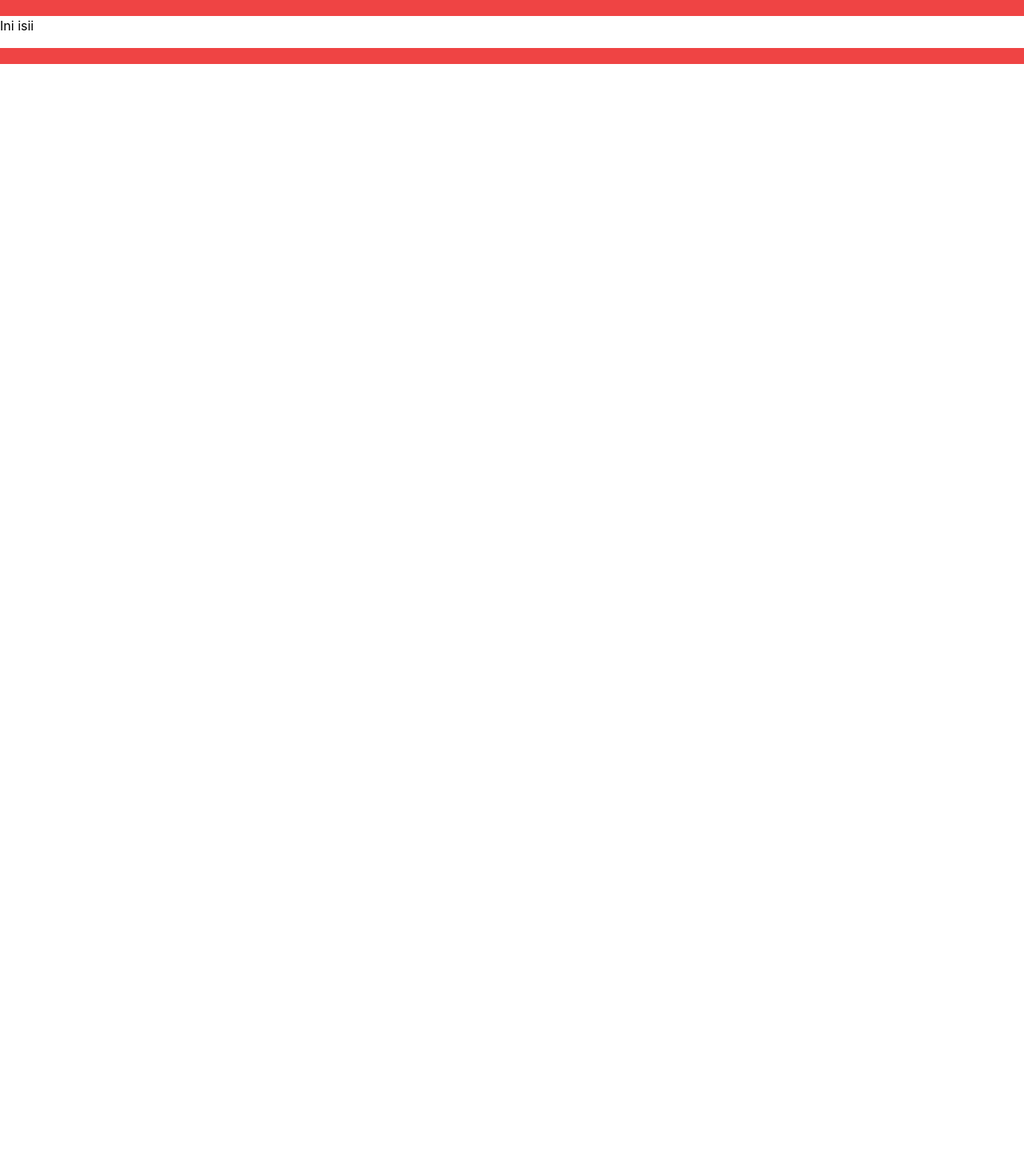
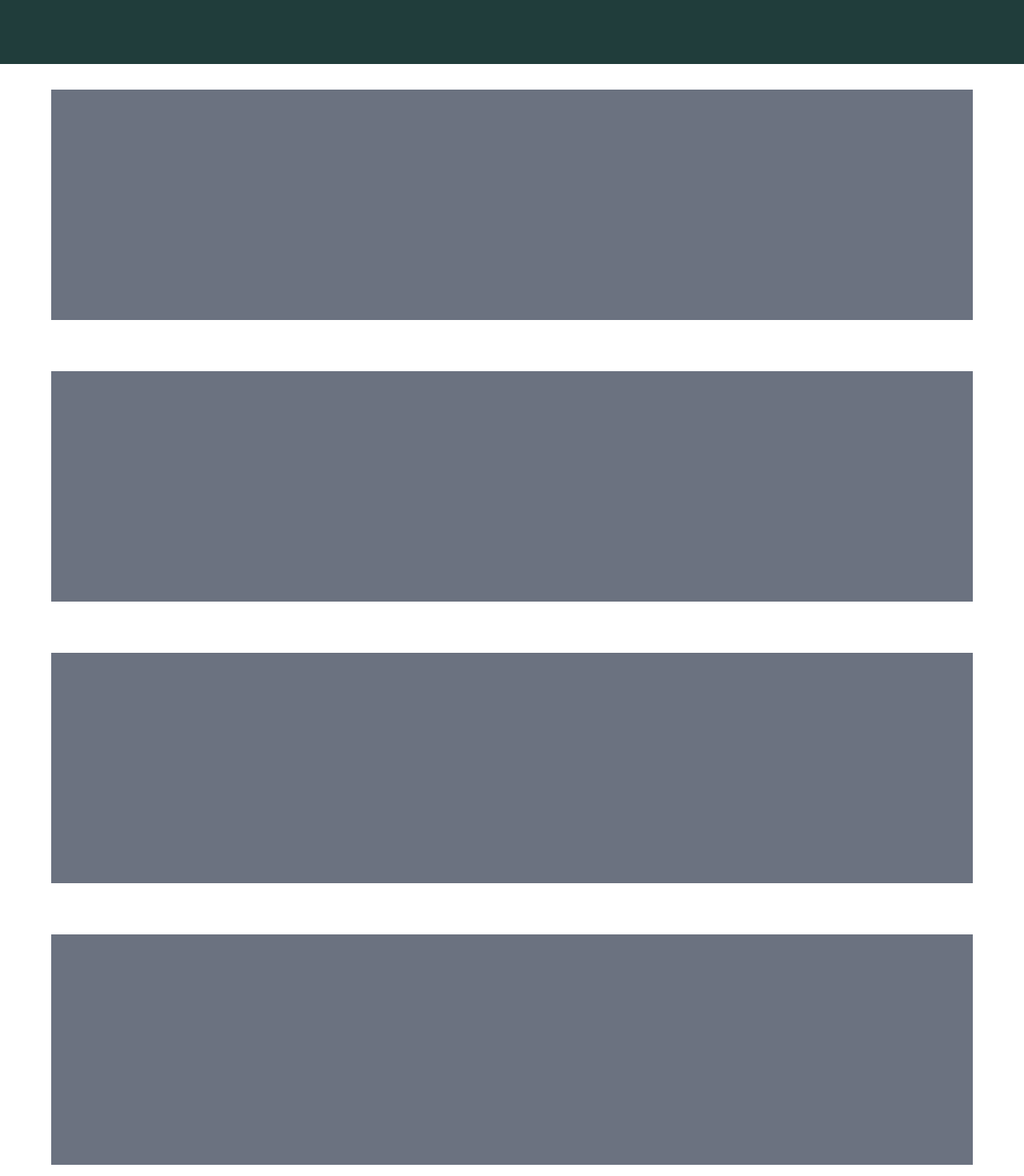
Before and after one commit to akbarmridho/infest-2022, a Next.js app: page / in a window 1280 px wide. Shown: the top 1470 px of the page at 80% size. Before the commit the page ends 800 px from the top, so only its background shows below. Built offline with nearby package versions, Linux system fonts and the light colour scheme.

Commit message:
wireframe main page (wip)

```diff
--- /dev/null
+++ b/components/About.tsx
@@ -0,0 +1,11 @@
+import { Component } from "react";
+
+export default class About extends Component {
+    render() {
+        return (
+            <div className='flex justify-center'>
+                <div className='bg-gray-500 w-full mx-16 my-8 h-72'></div>
+            </div>
+        )
+    }
+}
--- a/components/footer.tsx
+++ b/components/Footer.tsx
@@ -4,7 +4,7 @@ export default class Footer extends Component {
     render() {
         return (
             <>
-                <div className="h-5 bg-red-500 w-full"></div>
+                <div className="w-full bg-tgreen-300 h-80"></div>
             </>
         )
     }
--- a/components/header.tsx
+++ b/components/Header.tsx
@@ -4,7 +4,7 @@ export default class Header extends Component {
     render() {
         return (
             <>
-                <div className="h-5 bg-red-500 w-full"></div>
+                <div className="w-full h-20 bg-tgreen-300"></div>
             </>
         )
     }
--- a/components/layout.tsx
+++ b/components/Layout.tsx
@@ -1,6 +1,6 @@
 import { Component, ReactNode } from "react";
-import Footer from "./footer";
-import Header from "./header";
+import Footer from "./Footer";
+import Header from "./Header";
 
 interface Props {
     children: ReactNode
@@ -11,8 +11,10 @@ export default class Layout extends Component<Props, object> {
         return (
             <>
                 <Header/>
-                <main>
-                    {this.props.children}
+                <main className='bg-main bg-cover bg-repeat-y flex justify-center'>
+                    <div className="bg-white w-full xl:max-w-screen-xl">
+                        {this.props.children}
+                    </div>
                 </main>
                 <Footer/>
             </>
--- /dev/null
+++ b/components/LogoBanner.tsx
@@ -0,0 +1,11 @@
+import { Component } from "react";
+
+export default class LogoBanner extends Component {
+    render() {
+        return (
+            <div className='flex justify-center'>
+                <div className='bg-gray-500 w-full mx-16 my-8 h-72'></div>
+            </div>
+        )
+    }
+}
--- /dev/null
+++ b/components/Teaser.tsx
@@ -0,0 +1,11 @@
+import { Component } from "react";
+
+export default class Teaser extends Component {
+    render() {
+        return (
+            <div className='flex justify-center'>
+                <div className='bg-gray-500 w-full mx-16 my-8 h-72'></div>
+            </div>
+        )
+    }
+}
--- /dev/null
+++ b/components/Theme.tsx
@@ -0,0 +1,11 @@
+import { Component } from "react";
+
+export default class Theme extends Component {
+    render() {
+        return (
+            <div className='flex justify-center'>
+                <div className='bg-gray-500 w-full mx-16 my-8 h-72'></div>
+            </div>
+        )
+    }
+}
--- a/pages/_app.tsx
+++ b/pages/_app.tsx
@@ -1,6 +1,6 @@
 import '../styles/globals.css'
 import type { AppProps } from 'next/app'
-import Layout from '../components/layout'
+import Layout from '../components/Layout'
 
 function MyApp({ Component, pageProps }: AppProps) {
   return (
--- a/pages/index.tsx
+++ b/pages/index.tsx
@@ -1,6 +1,9 @@
 import type { NextPage } from 'next'
 import Head from 'next/head'
-import Image from 'next/image'
+import LogoBanner from '../components/LogoBanner'
+import About from '../components/About'
+import Theme from '../components/Theme'
+import Teaser from '../components/Teaser'
 
 const Home: NextPage = () => {
   return (
@@ -11,11 +14,12 @@ const Home: NextPage = () => {
         <link rel="icon" href="/favicon.ico" />
       </Head>
 
-      <div className='h-10'>
-        Ini isii
+      <div>
+        <LogoBanner/>
+        <About/>
+        <Theme/>
+        <Teaser/>
       </div>
-
-
     </>
   )
 }
--- a/styles/globals.css
+++ b/styles/globals.css
@@ -2,19 +2,6 @@
 @tailwind components;
 @tailwind utilities;
 
-html,
-body {
-  padding: 0;
-  margin: 0;
-  font-family: -apple-system, BlinkMacSystemFont, Segoe UI, Roboto, Oxygen,
-    Ubuntu, Cantarell, Fira Sans, Droid Sans, Helvetica Neue, sans-serif;
+::-webkit-scrollbar {
+  display: none;
 }
-
-a {
-  color: inherit;
-  text-decoration: none;
-}
-
-* {
-  box-sizing: border-box;
-}
--- a/tailwind.config.js
+++ b/tailwind.config.js
@@ -5,7 +5,23 @@ module.exports = {
     "./components/**/*.{js,ts,jsx,tsx}",
   ],
   theme: {
-    extend: {},
+    extend: {
+      colors: {
+        'tgreen': {
+          100: '#6C9493',
+          200: '#447270',
+          300: '#203D3B'
+        },
+        'tyellow': {
+          100: '#F6E272',
+          200: 'F6B815',
+          300: '#F69312'
+        }
+      },
+      backgroundImage: {
+        'main': "url('/background.svg')"
+      }
+    }
   },
   plugins: [],
 }
```
Also changed, not shown: public/background.svg (added).
